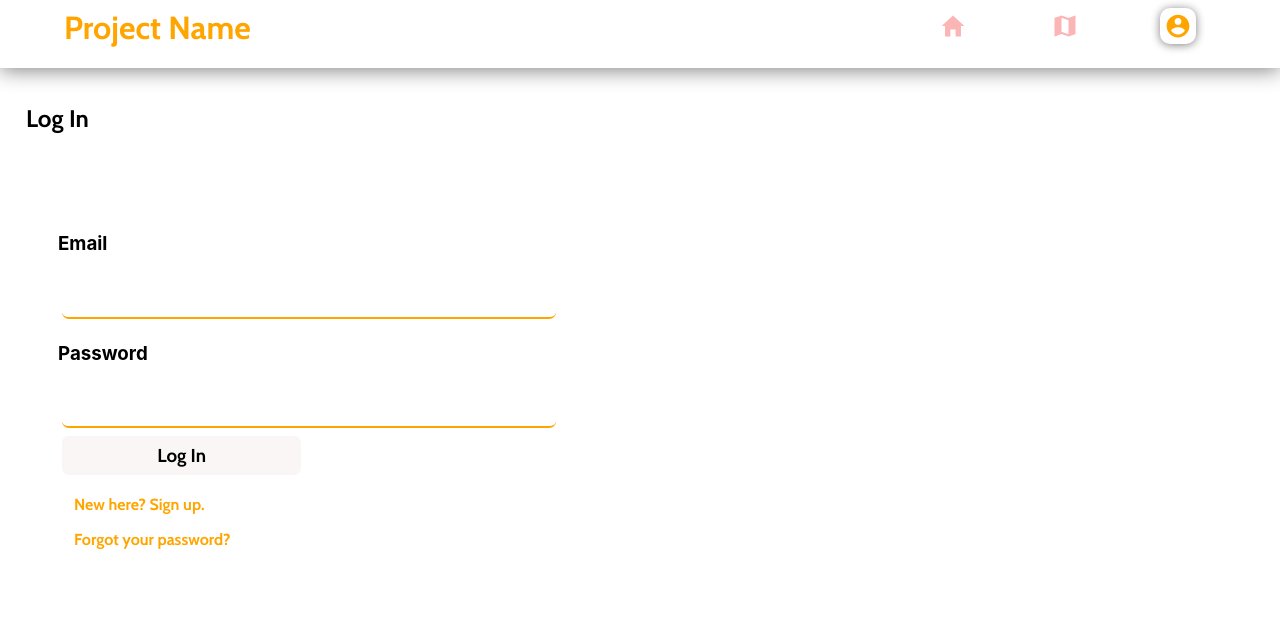
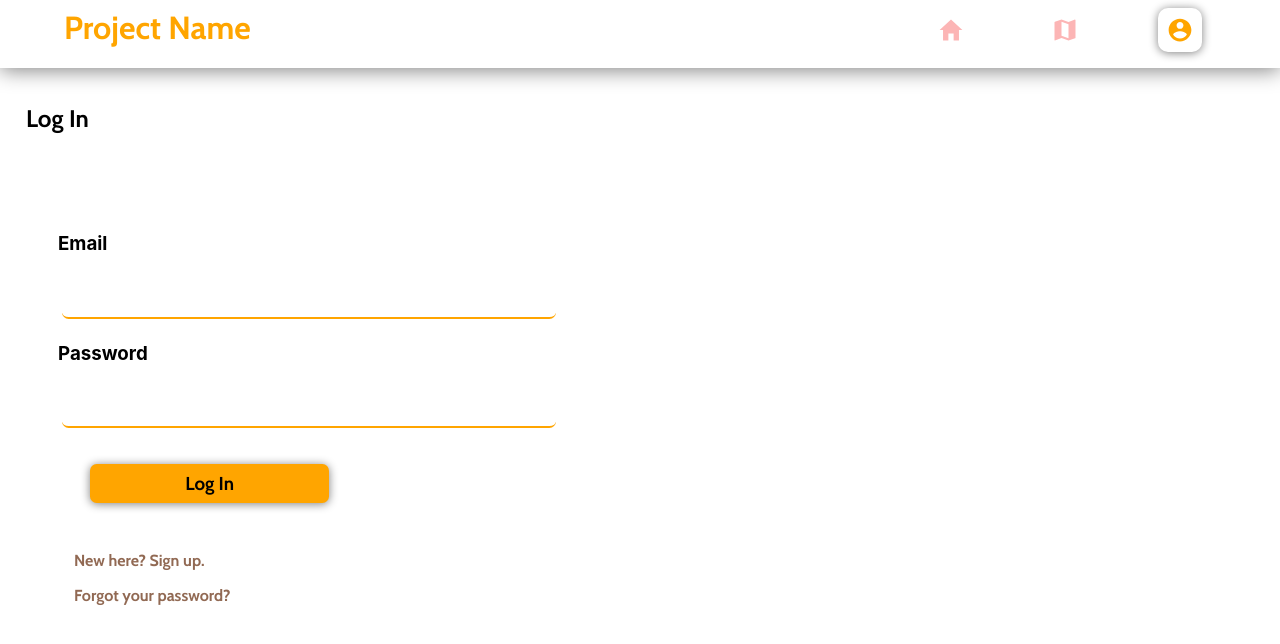
Before and after one commit to roaga/SALON, a React (Create React App) app: page /account in a window 1280 px wide. Shown: the top 644 px of the page. Built offline with nearby package versions, Linux system fonts and the light colour scheme; no server answers.

Commit message:
Fix style

```diff
--- a/src/App.css
+++ b/src/App.css
@@ -70,6 +70,7 @@ input {
     border-bottom: 2px solid orange;
     color: "#FCB5B5";
     outline: none;
+
 }
 input[type=submit] {
     width: 20%;
@@ -82,5 +83,8 @@ input[type=submit] {
     background: #FAF6F6;
     border: none;
     cursor: pointer;
-    color: "#916953";
+    color: black;
+    background-color: orange;
+    box-shadow: 0px 1px 10px grey;
+    margin: 32px;
 }
--- a/src/App.js
+++ b/src/App.js
@@ -86,11 +86,11 @@ const MenuButton = (props) => {
     let shadow = location.pathname === props.path ? "0px 1px 10px grey" : "0px 0px 0px grey";
     let icon = null;
     if (props.pageName === "Home") {
-        icon = <IoMdHome size={28} style={{alignSelf: "center", color: color, borderRadius: 10, padding: 4, boxShadow: shadow}}/>;
+        icon = <IoMdHome size={28} style={{alignSelf: "center", color: color, borderRadius: 10, padding: 8, boxShadow: shadow}}/>;
     } else if (props.pageName === "Dashboard") {
-        icon = <IoMdMap size={28} style={{alignSelf: "center", color: color, borderRadius: 10, padding: 4, boxShadow: shadow}}/>;
+        icon = <IoMdMap size={28} style={{alignSelf: "center", color: color, borderRadius: 10, padding: 8, boxShadow: shadow}}/>;
     } else if (props.pageName === "Account") {
-        icon = <IoMdContact size={28} style={{alignSelf: "center", color: color, borderRadius: 10, padding: 4, boxShadow: shadow}}/>;
+        icon = <IoMdContact size={28} style={{alignSelf: "center", color: color, borderRadius: 10, padding: 8, boxShadow: shadow}}/>;
     }
 
     return(
--- a/src/screens/Account.js
+++ b/src/screens/Account.js
@@ -81,12 +81,12 @@ export default function Account(props) {
                     </form>
 
                     {onLoginPage ?
-                        <h6 style={{color: colors.primary, cursor: "pointer"}} onClick={() => setOnLoginPage(false)}>New here? Sign up.</h6>
+                        <h6 style={{color: colors.dark, cursor: "pointer"}} onClick={() => setOnLoginPage(false)}>New here? Sign up.</h6>
                     :
-                        <h6 style={{color: colors.primary, cursor: "pointer"}} onClick={() => setOnLoginPage(true)}>Have an account? Log in.</h6>
+                        <h6 style={{color: colors.dark, cursor: "pointer"}} onClick={() => setOnLoginPage(true)}>Have an account? Log in.</h6>
                     }
                     {onLoginPage ?
-                        <h6 style={{color: colors.primary, cursor: "pointer"}} onClick={() => resetPassword()}>Forgot your password?</h6>
+                        <h6 style={{color: colors.dark, cursor: "pointer"}} onClick={() => resetPassword()}>Forgot your password?</h6>
                     : null}
                 </div>
             }
```
